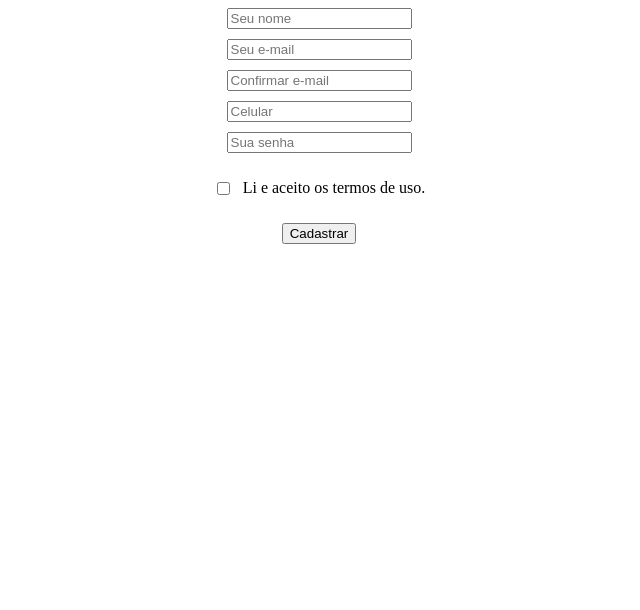
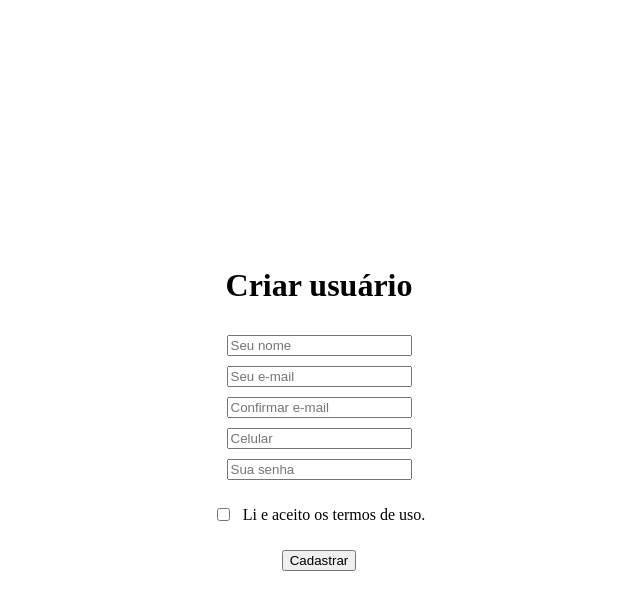
Before and after one commit to gui-cordeiro22/poc-firebase, a React (Vite) app: page / in a window 1280 px wide. Shown: the top 610 px of the page, without its empty margins (321-961 px from the left). Built offline with nearby package versions, Linux system fonts and the light colour scheme; no server answers.

Commit message:
feat: updating sign-up-form types and adding a title for sign-up-form section

```diff
--- a/src/components/compositions/sign-up-form/sign-up-form.component.tsx
+++ b/src/components/compositions/sign-up-form/sign-up-form.component.tsx
@@ -12,6 +12,7 @@ import {
 import type { SignUpFormProps } from "./sign-up-form.types";
 
 export const SignUpForm: FunctionComponent<SignUpFormProps> = ({
+  title,
   nameInputCompositions,
   emailInputCompositions,
   emailConfirmationInputCompositions,
@@ -22,6 +23,8 @@ export const SignUpForm: FunctionComponent<SignUpFormProps> = ({
 }) => {
   return (
     <Container onSubmit={handleClick}>
+      <h1>{title}</h1>
+
       {nameInputCompositions}
 
       {emailInputCompositions}
--- a/src/components/compositions/sign-up-form/sign-up-form.styles.ts
+++ b/src/components/compositions/sign-up-form/sign-up-form.styles.ts
@@ -7,6 +7,7 @@ export const Container = styled.form`
   align-items: center;
   justify-content: center;
   gap: 10px;
+  height: 100dvh;
 `;
 
 export const TermsOfUseSectionWrapper = styled.div`
--- a/src/pages/home-page/home.page.tsx
+++ b/src/pages/home-page/home.page.tsx
@@ -33,6 +33,7 @@ export const Home: FunctionComponent = () => {
       <HomePage
         siginFormSection={
           <SignUpForm
+            title="Criar usuário"
             handleClick={handleSubmit(handleCreateUser)}
             nameInputCompositions={
               <input type="text" placeholder="Seu nome" {...register("name")} />
```
Also changed, not shown: src/components/compositions/sign-up-form/sign-up-form.types.ts (+8 -2 lines).
